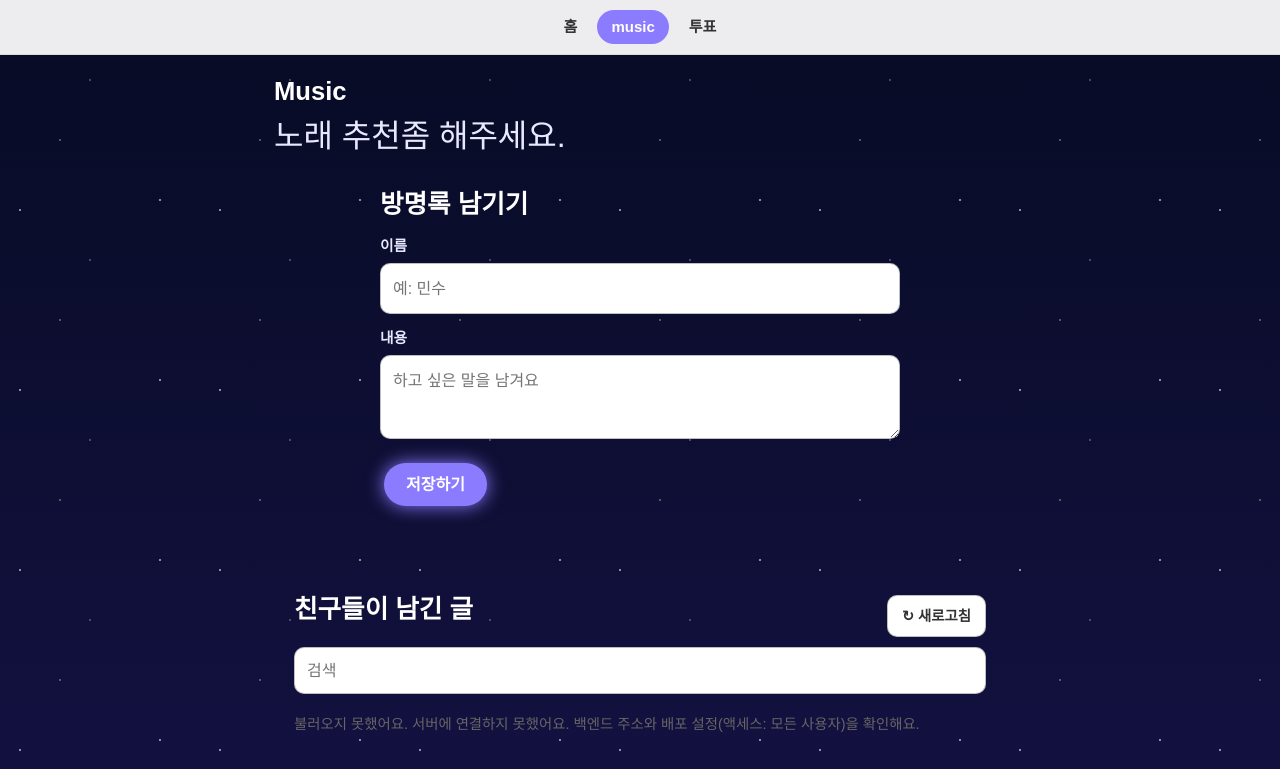
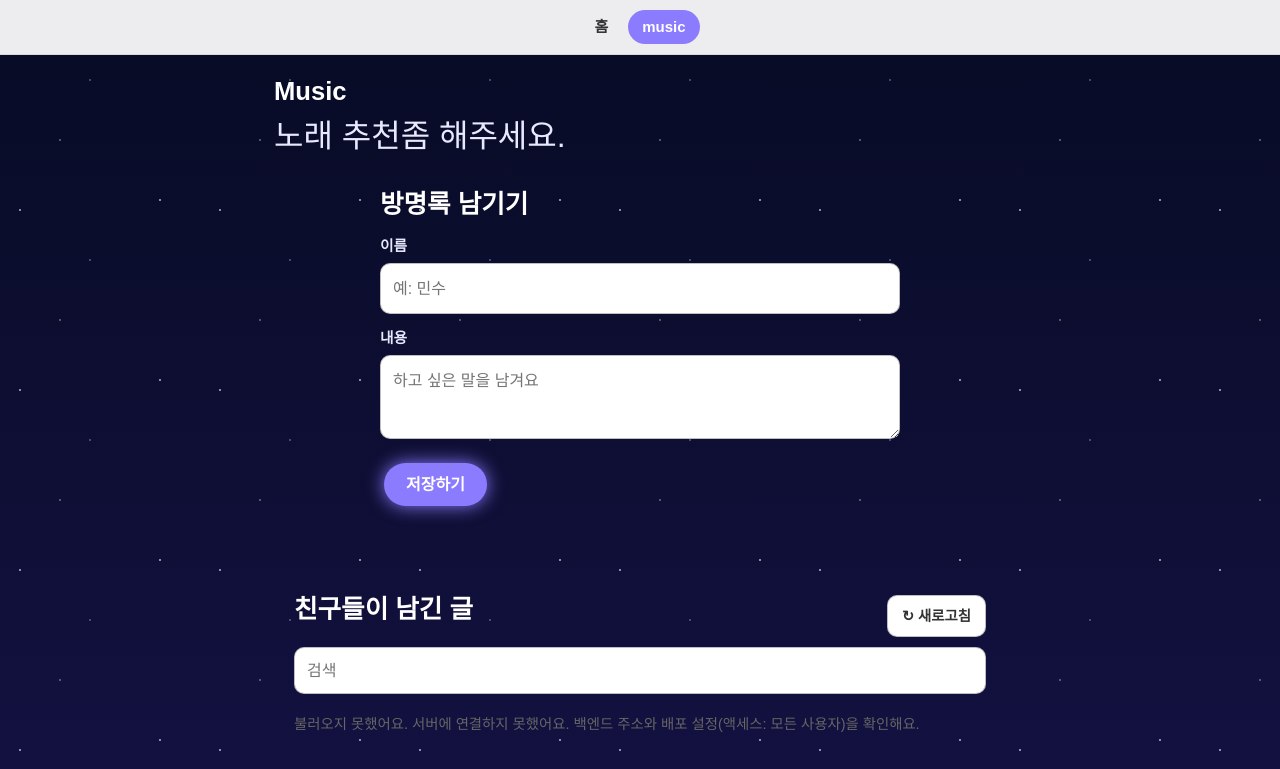
Before and after one commit to flaa0/practice, a plain HTML site: page music.html in a window 1280 px wide. Shown: the top 769 px of the page. Drawn offline with Linux system fonts and the light colour scheme; no server answers.

Commit message:
music
Removed the '투표' link from the navigation menu.

```diff
--- a/music.html
+++ b/music.html
@@ -158,7 +158,6 @@ body{margin:0;line-height:1.7;word-break:keep-all;overflow-wrap:break-word;-webk
   <div class="st-nav-in">
     <a class="st-nav-a" href="index.html">홈</a>
     <a class="st-nav-a is-on" href="music.html">music</a>
-    <a class="st-nav-a" href="hong.html">투표</a>
   </div>
 </nav>
 
```
